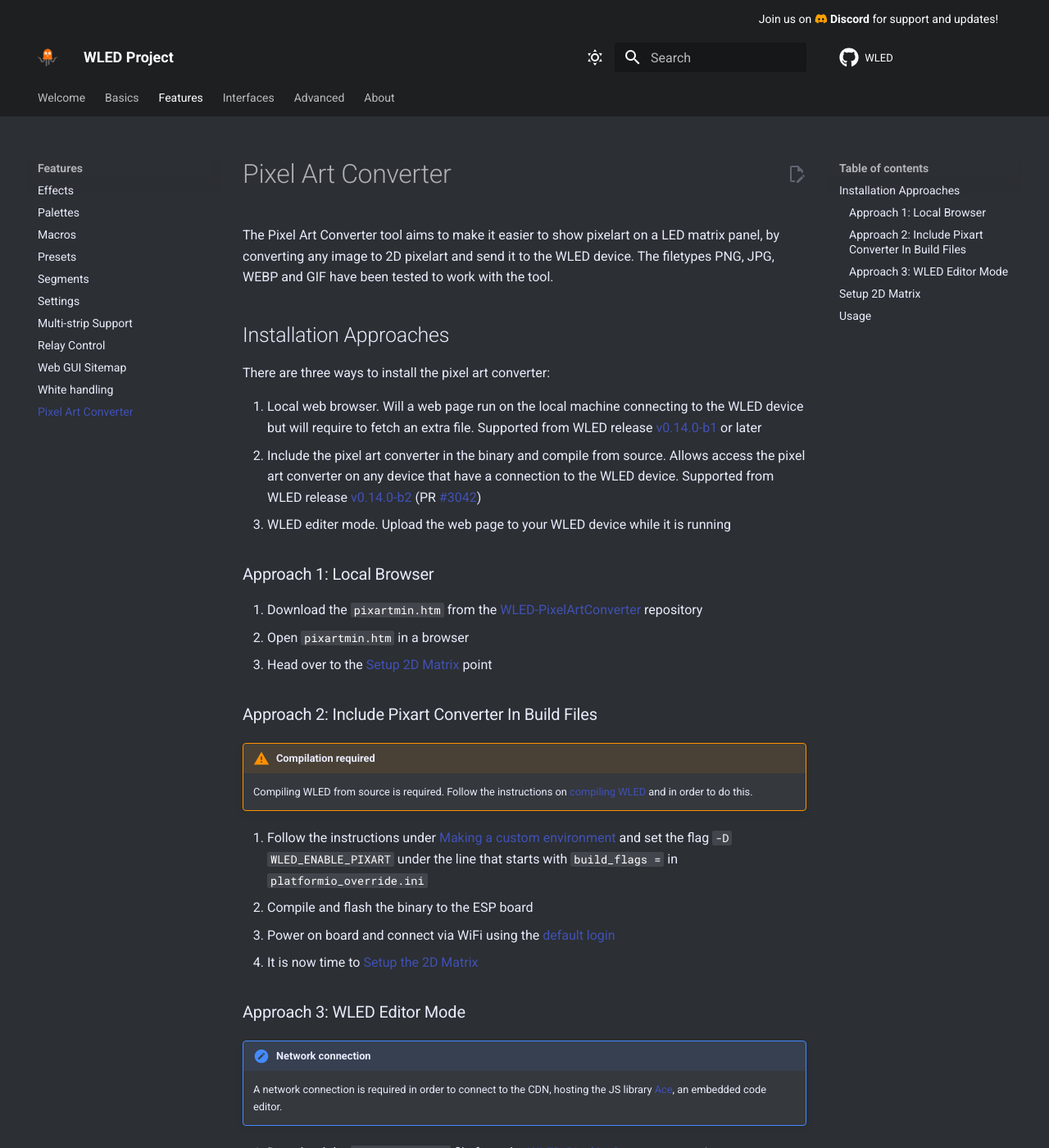
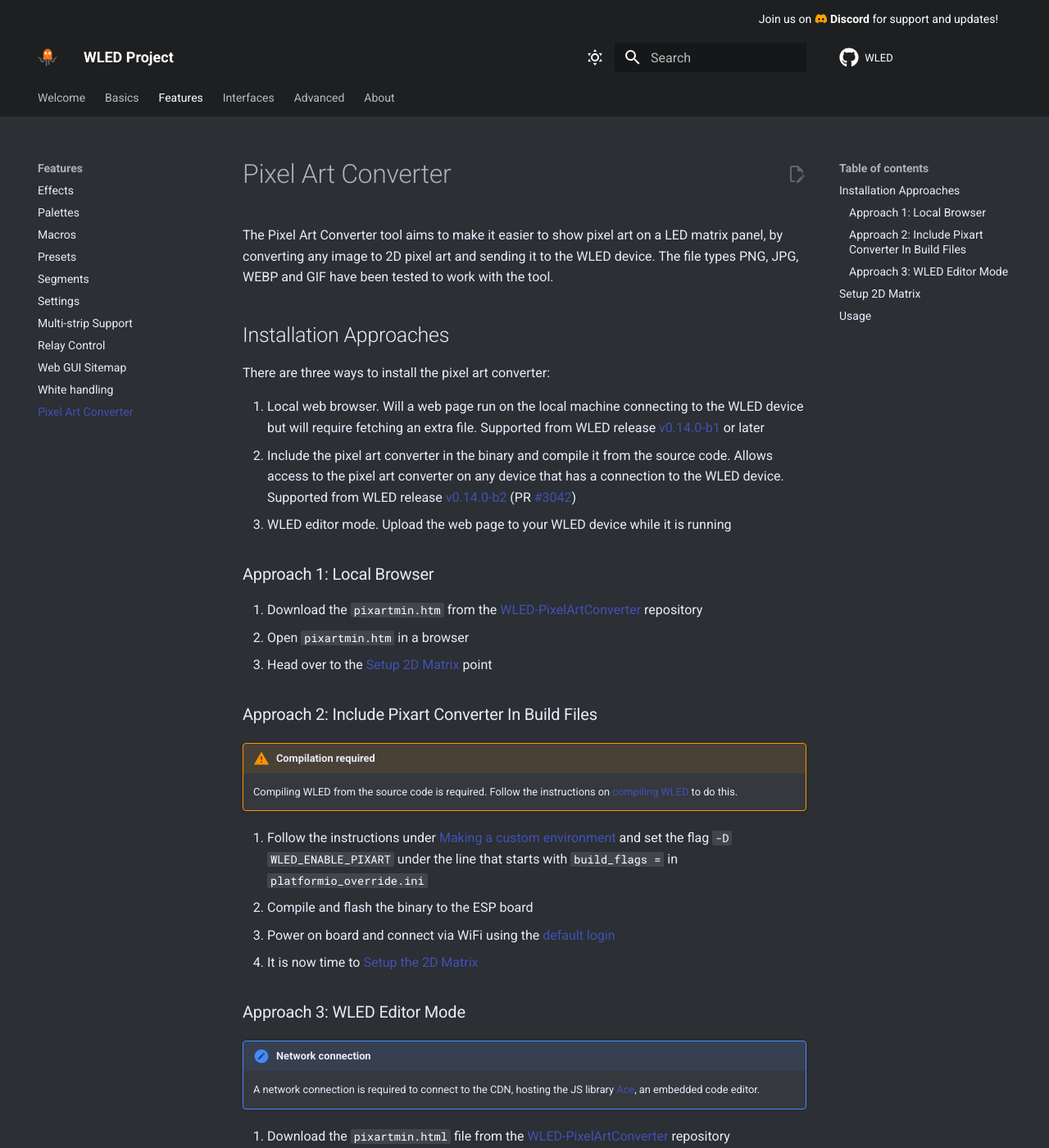
Before and after one commit to Aircoookie/WLED-Docs, an MkDocs documentation site: the page built from docs/features/pixel-art-converter.md, in a window 1280 px wide and 1400 px high. Shown: the whole window at 82% size. Built offline with MkDocs 1.6.1 and Material for MkDocs 9.7.7, drawn with Linux system fonts in a browser that asks for light colours; comment, search, counter and statistics services are not loaded; some of the changed text lies outside the part shown.

Commit message:
features: pixelArtConverter: Grammar corrections

```diff
--- a/docs/features/pixel-art-converter.md
+++ b/docs/features/pixel-art-converter.md
@@ -5,15 +5,15 @@
   # - toc
 ---
 
-The Pixel Art Converter tool aims to make it easier to show pixelart on a LED matrix panel, by converting any image to 2D pixelart and send it to the WLED device. The filetypes PNG, JPG, WEBP and GIF have been tested to work with the tool.
+The Pixel Art Converter tool aims to make it easier to show pixel art on a LED matrix panel, by converting any image to 2D pixel art and sending it to the WLED device. The file types PNG, JPG, WEBP and GIF have been tested to work with the tool.
 
 ## Installation Approaches
 
 There are three ways to install the pixel art converter:
 
-1. Local web browser. Will a web page run on the local machine connecting to the WLED device but will require to fetch an extra file. Supported from WLED release [v0.14.0-b1](https://github.com/Aircoookie/WLED/blob/main/CHANGELOG.md#wled-release-0140-b1) or later
-2. Include the pixel art converter in the binary and compile from source. Allows access the pixel art converter on any device that have a connection to the WLED device. Supported from WLED release [v0.14.0-b2](https://github.com/Aircoookie/WLED/blob/main/CHANGELOG.md#build-2301240) (PR [#3042](https://github.com/Aircoookie/WLED/pull/3042))
-3. WLED editer mode. Upload the web page to your WLED device while it is running
+1. Local web browser. Will a web page run on the local machine connecting to the WLED device but will require fetching an extra file. Supported from WLED release [v0.14.0-b1](https://github.com/Aircoookie/WLED/blob/main/CHANGELOG.md#wled-release-0140-b1) or later
+2. Include the pixel art converter in the binary and compile it from the source code. Allows access to the pixel art converter on any device that has a connection to the WLED device. Supported from WLED release [v0.14.0-b2](https://github.com/Aircoookie/WLED/blob/main/CHANGELOG.md#build-2301240) (PR [#3042](https://github.com/Aircoookie/WLED/pull/3042))
+3. WLED editor mode. Upload the web page to your WLED device while it is running
 
 ### Approach 1: Local Browser
 
@@ -25,7 +25,7 @@
 
 ### Approach 2: Include Pixart Converter In Build Files
 !!! warning "Compilation required"
-	Compiling WLED from source is required. Follow the instructions on [compiling WLED](../../advanced/compiling-wled) and in order to do this.
+    Compiling WLED from the source code is required. Follow the instructions on [compiling WLED](../../advanced/compiling-wled) to do this.
 
 1. Follow the instructions under [Making a custom environment](../../advanced/compiling-wled/#making-a-custom-environment) and set the flag `-D WLED_ENABLE_PIXART` under the line that starts with `build_flags =` in `platformio_override.ini`
 2. Compile and flash the binary to the ESP board
@@ -35,41 +35,41 @@
 ### Approach 3: WLED Editor Mode
 
 !!! note "Network connection"
-	A network connection is required in order to connect to the CDN, hosting the JS library [Ace](https://github.com/ajaxorg/ace), an embedded code editor.
+    A network connection is required to connect to the CDN, hosting the JS library [Ace](https://github.com/ajaxorg/ace), an embedded code editor.
 
 1. Download the `pixartmin.html` file from the [WLED-PixelArtConverter](https://github.com/werkstrom/WLED-PixelArtConverter/) repository
-2. Go to the url `http://[device_ip_address]/edit`
+2. Go to the URL `http://[device_ip_address]/edit`
 3. Upload the `pixartmin.html` file using the UI
 4. Go to `http://[device_ip_address]/pixartmin.html`
 5. Now head to the [Setup 2D Matrix](#setup-2d-matrix) point
 
 ## Setup 2D Matrix
-2D LED panels are natively supported by WLED, but needs some configuration for the software to show the 2D grid correctly.
+2D LED panels are natively supported by WLED but need some configuration for the software to show the 2D grid correctly.
 
 1. Head into the `2D Configuration` settings menu in WLED
 2. Set the option "Strip or panel" to `2D Matrix`
 3. Setup rest of the LED panel layout according to the specifics of your LED panel
 
 !!! tip "Serpentine option"
-	Setting the serpentine LED panel option incorrectly can lead to very confusing results that looks almost correct but no quite. Enabling or Disabling the option depends on the build style of the 2D matrix
+    Setting the serpentine LED panel option incorrectly can lead to very confusing results that look almost correct but not quite. Enabling or Disabling the option depends on the characteristics of the 2D matrix
 
 ## Usage
-The Pixel Art Generator does not yet have link in the WLED front-end, therefore head over to the web page: `http://[device_ip_address]/pixart.htm` (default DHCP IP-address [link](http://4.3.2.1/pixart.htm)).
+The Pixel Art Generator does not yet have a link in the WLED front-end, therefore head over to the web page: `http://[device_ip_address]/pixart.htm` (default DHCP IP-address [link](http://4.3.2.1/pixart.htm)).
 
 On the web page:
 
 1. Set the option "LED setup" to 2D matrix or serpentine accordingly.
-2. Select an image that should be showed on the matrix display
+2. Select an image that should be shown on the matrix display
 
-	![16x16 pixel happy Akemi](../assets/images/ui/akemi/043_16_cheerful.png)
+    ![16x16 pixel happy Akemi](../assets/images/ui/akemi/043_16_cheerful.png)
 
-	This example uses a 16x16 pixel, happy version of the the WLED mascot Akemi by [Aircoookie](https://github.com/Aircoookie/Akemi).
+    This example uses a 16x16 pixel, happy version of the WLED mascot Akemi by [Aircoookie](https://github.com/Aircoookie/Akemi).
 
 3. A preview is displayed further down the web page.
 
-	!!! tip "Scaling option"
-		It can help to use the `Scale image`  option, depending on the image size used.
+    !!! tip "Scaling option"
+        It can help to use the `Scale image`  option, depending on the image size used.
 
-	![Pixel Art Generator output preview](../assets/images/content/043_16_cheerful_pixart_output.png)
+    ![Pixel Art Generator output preview](../assets/images/content/043_16_cheerful_pixart_output.png)
 
 4. Click on "Send to device" to push the generated image to the WLED device.
```
